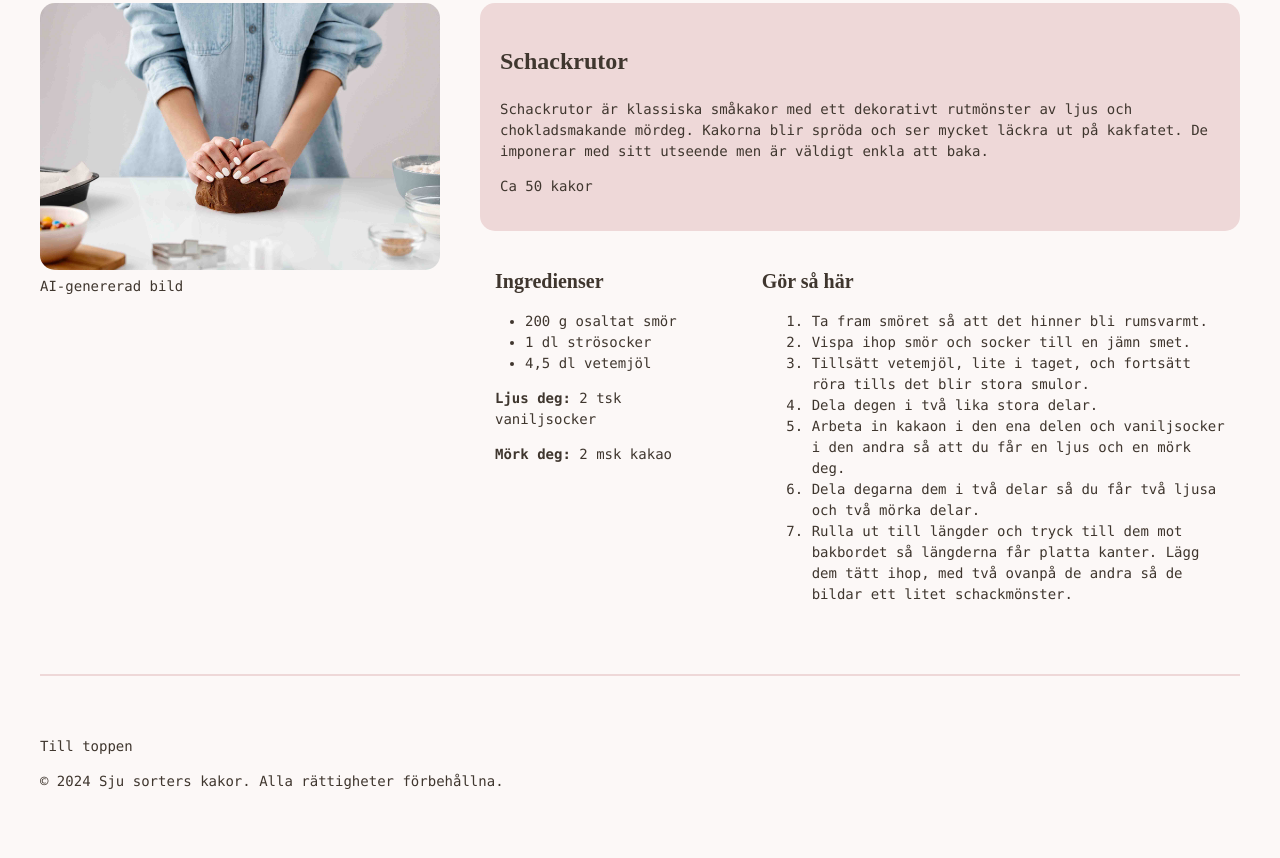
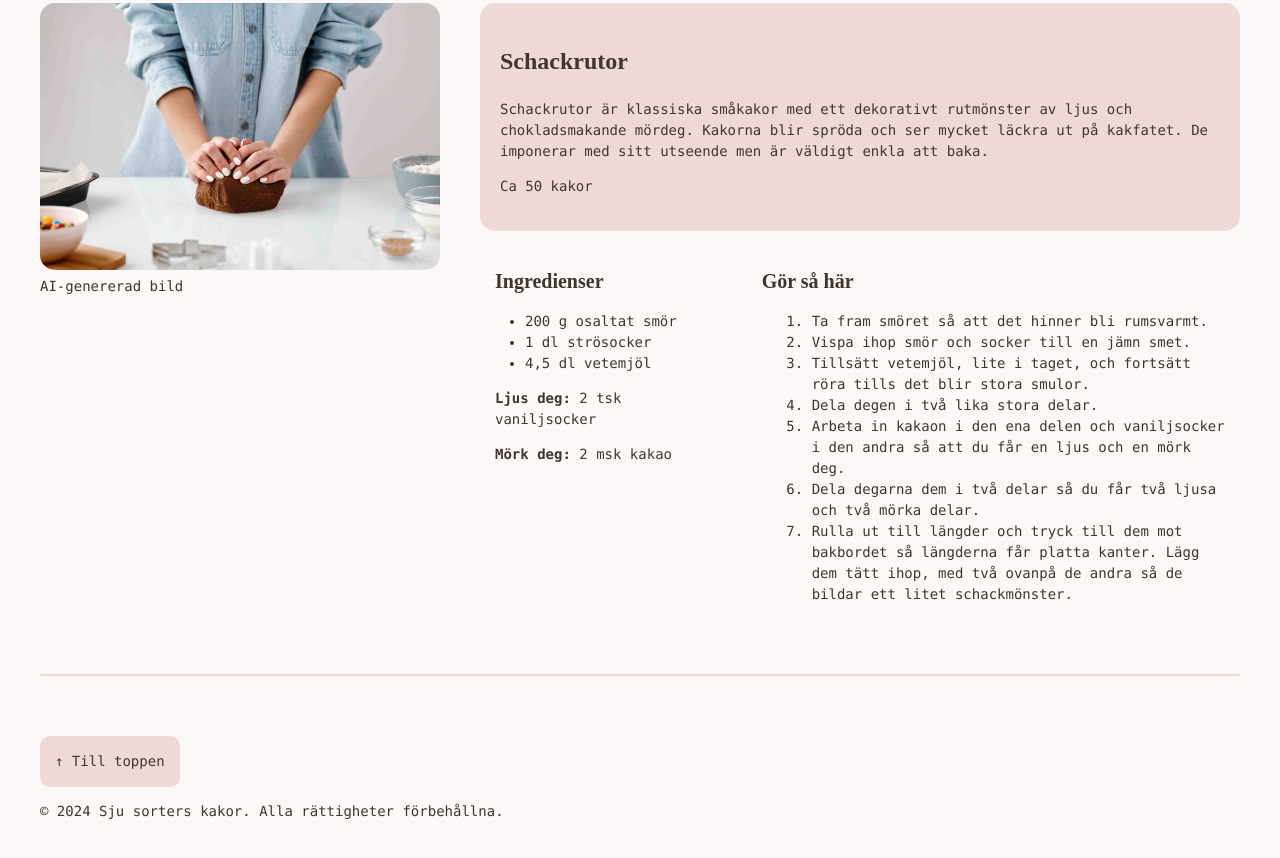
Before and after one commit to fxnkybear/sju-sorters-kakor, a plain HTML site: page index.html in a window 1280 px wide. Shown: the part 4921-5779 px from the top of the page. Before the commit the page ends 5753 px from the top, so only its background shows below. Drawn offline with Linux system fonts and the light colour scheme.

Commit message:
Add files via upload

```diff
--- a/index.html
+++ b/index.html
@@ -435,7 +435,7 @@
 <!--footer för att visa sidans sidfot-->
     <nav aria-label="Sidfotsmeny">
     <!--sidfotsmeny för att skilja från huvudmenyns navigering-->
-        <a href="#start">Till toppen</a>
+        <a href="#start" class="till-toppen">↑ Till toppen</a>
     </nav>
     <p>© 2024 Sju sorters kakor. Alla rättigheter förbehållna.</p>
     <!--texten kom fram av sig själv, ai. -->
--- a/style.css
+++ b/style.css
@@ -202,3 +202,11 @@ Lägger till mellanrum mellan elementen och marginal ovanför avsnittet*/
 }
 /*inställningar för ordnade listor i receptstegen. Lägger till padding till vänster*/
 /*skrev dem separat för att det var olika värden på padding-left för ol och ul*/
+
+.till-toppen {
+  display: inline-block;
+  background-color: #eed8d8;
+  padding: 15px 15px;
+  border-radius: 10px;
+}
+/*inställningar för knappen "Till toppen". Ger den en bakgrundsfärg, padding och rundar hörnen för att lättare kunna se den*/
```
Lines whose indentation alone changed are shown as unchanged.
